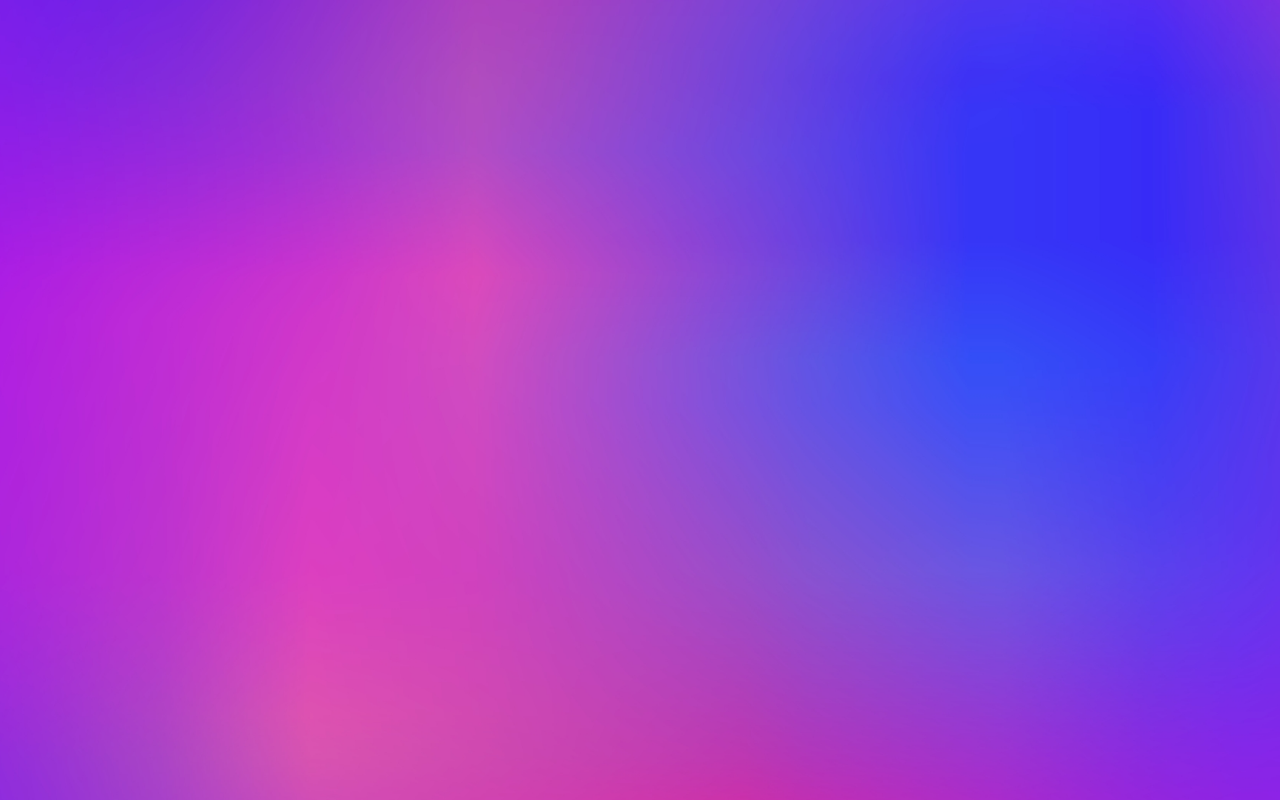
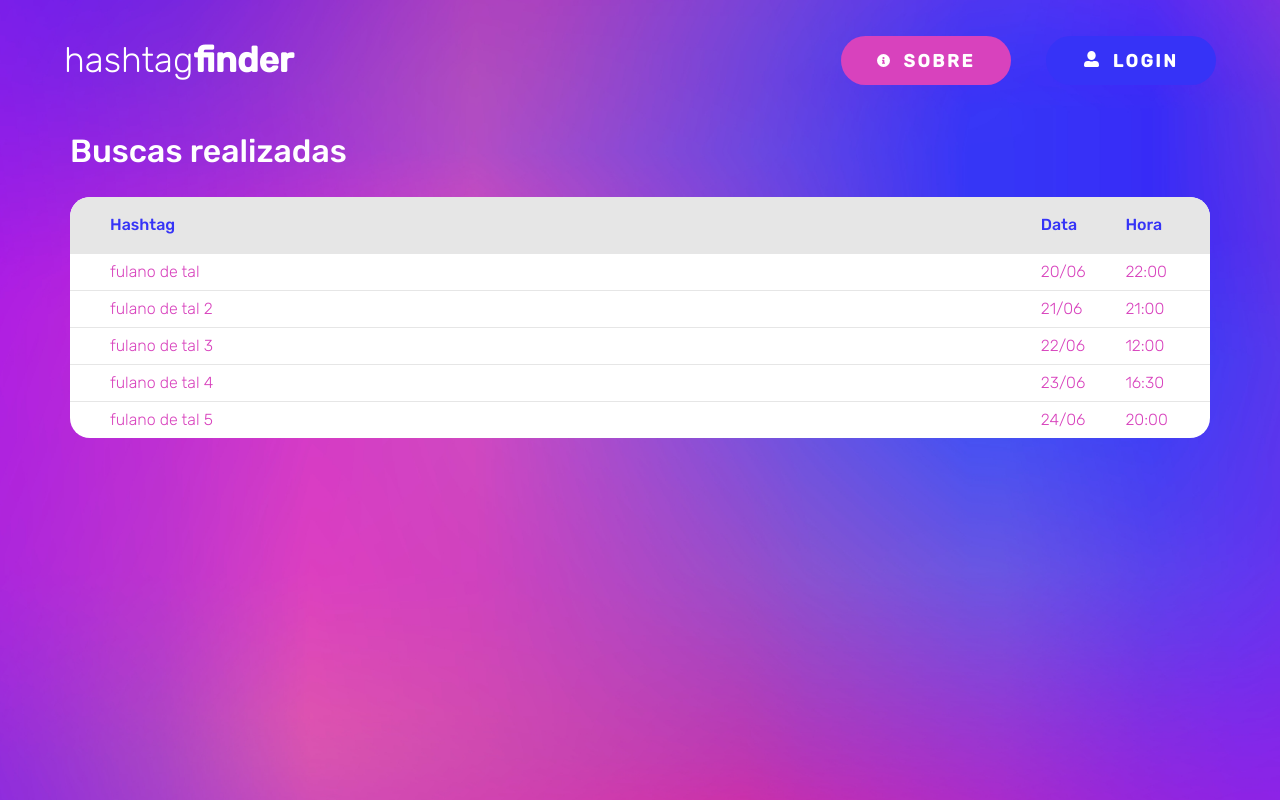
Before and after one commit to EdiJunior88/Projeto-hashtagFinder, a React (Create React App) app in the folder hashtagfinder/: page /lista in a window 1280 px wide. Before the commit this address had no page. Built offline with nearby package versions, Linux system fonts and the light colour scheme.

Commit message:
Criado a página de listagem e o componente container

```diff
--- a/hashtagfinder/src/componentes/botao-home/botaoHome.jsx
+++ b/hashtagfinder/src/componentes/botao-home/botaoHome.jsx
@@ -1,5 +1,5 @@
 import React from "react";
-import styles from "../botao-home/botaoHome.module.css"
+import styles from "../botao-home/botaoHome.module.css";
 import HomeLogo from "../../imagens/icones/icon-home.svg";
 
 export default function BotaoHome() {
--- /dev/null
+++ b/hashtagfinder/src/componentes/container/Container.jsx
@@ -0,0 +1,7 @@
+import styles from "./Container.module.css";
+
+function Container(props) {
+  return <div className={styles.container}>{props.children}</div>;
+}
+
+export default Container;
--- /dev/null
+++ b/hashtagfinder/src/componentes/container/Container.module.css
@@ -0,0 +1,7 @@
+.container{
+    display: flex;
+    flex-direction: column ;
+    max-width: 1140px;
+    margin: auto ;
+
+}
--- /dev/null
+++ b/hashtagfinder/src/paginas/lista/Lista.jsx
@@ -0,0 +1,58 @@
+import Cabecalho from "../../componentes/cabecalho/cabecalho";
+import Container from "../../componentes/container/Container";
+import styles from "./Lista.module.css";
+
+function Lista() {
+  const lista = [
+    {
+      nome: "fulano de tal",
+      data: "20/06",
+      hora: "22:00",
+    },
+    {
+      nome: "fulano de tal 2",
+      data: "21/06",
+      hora: "21:00",
+    },
+    {
+      nome: "fulano de tal 3",
+      data: "22/06",
+      hora: "12:00",
+    },
+    {
+      nome: "fulano de tal 4",
+      data: "23/06",
+      hora: "16:30",
+    },
+    {
+      nome: "fulano de tal 5",
+      data: "24/06",
+      hora: "20:00",
+    },
+  ];
+  return (
+    <>
+      <Cabecalho />
+      <Container>
+        <h1>Buscas realizadas</h1>
+        <div className={styles.listagem}>
+          <div className={`${styles.header} ${styles.alinhamento}`}>
+            <div>Hashtag</div>
+            <div>Data</div>
+            <div>Hora</div>
+          </div>
+
+          {lista.map((user) => (
+            <div className={`${styles.linha} ${styles.alinhamento}`}>
+              <div>{user.nome}</div>
+              <div>{user.data}</div>
+              <div>{user.hora}</div>
+            </div>
+          ))}
+        </div>
+      </Container>
+    </>
+  );
+}
+
+export default Lista;
--- /dev/null
+++ b/hashtagfinder/src/paginas/lista/Lista.module.css
@@ -0,0 +1,52 @@
+h1{
+    font-size: 2em;
+    font-weight: 500;
+    margin-top: 50px;
+    margin-bottom: 30px;
+}
+
+.listagem{
+    background-color: rgb(13, 96, 168);
+    display: flex;
+    flex-direction: column;
+    background-color: #fff;
+    border-radius: 20px;
+
+}
+
+.header{
+    padding: 20px 0;
+    background-color: #e6e6e6;
+    border-radius: 20px 20px 0 0;
+
+}
+.header div{
+    color: #3634f7;
+    font-weight: 500;
+}
+
+.linha{
+    padding: 10px 0;
+    border-top: 1px solid #e6e6e6;
+}
+.linha div{
+    color: #d842bd;
+}
+
+.alinhamento{
+    display: flex;
+    justify-content: end;
+
+}
+
+.alinhamento div{
+    width: 100px;
+
+}
+
+.alinhamento div:first-child{
+    margin-right: auto;
+    padding-left: 40px;
+    width: 100%;
+
+}
--- a/hashtagfinder/src/routes/rotas.jsx
+++ b/hashtagfinder/src/routes/rotas.jsx
@@ -1,8 +1,9 @@
-import React from 'react';
-import { BrowserRouter, Route, Routes } from 'react-router-dom';
-import Home from '../paginas/home/home';
-import Login from '../paginas/login/login';
-import Sobre from '../paginas/sobre/sobre';
+import React from "react";
+import { BrowserRouter, Route, Routes } from "react-router-dom";
+import Home from "../paginas/home/home";
+import Login from "../paginas/login/login";
+import Sobre from "../paginas/sobre/sobre";
+import Lista from "../paginas/lista/Lista";
 
 const Rotas = () => {
   return (
@@ -11,8 +12,9 @@ const Rotas = () => {
         <Route path="/" element={<Home />} />
         <Route path="/sobre" element={<Sobre />} />
         <Route path="/login" element={<Login />} />
+        <Route path="/lista" element={<Lista />} />
       </Routes>
     </BrowserRouter>
   );
-}
+};
 export default Rotas;
```
Also changed, not shown: hashtagfinder/src/paginas/home/home.jsx (+10 -10 lines), hashtagfinder/src/paginas/busca/busca.jsx (deleted), 1 other file (tests, documents, lock files or other folders).
